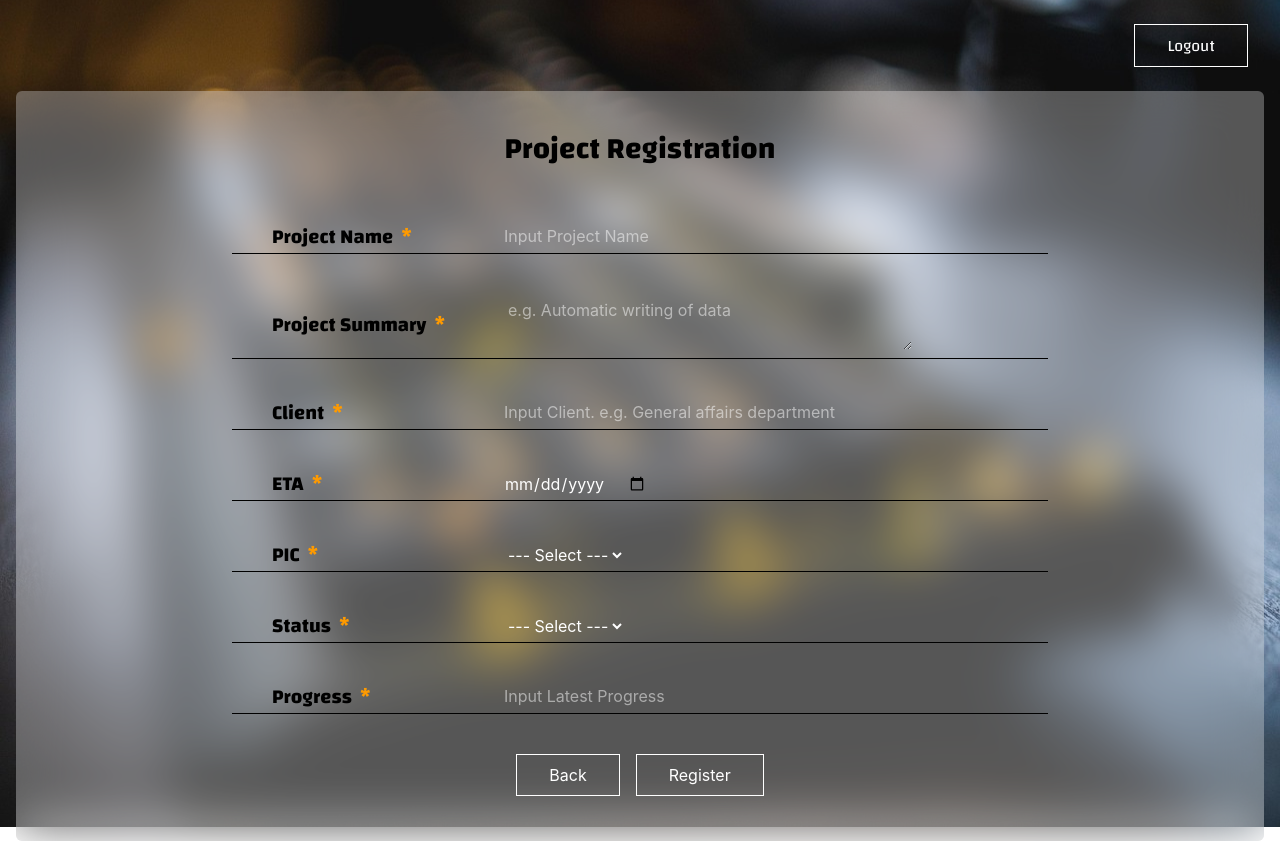
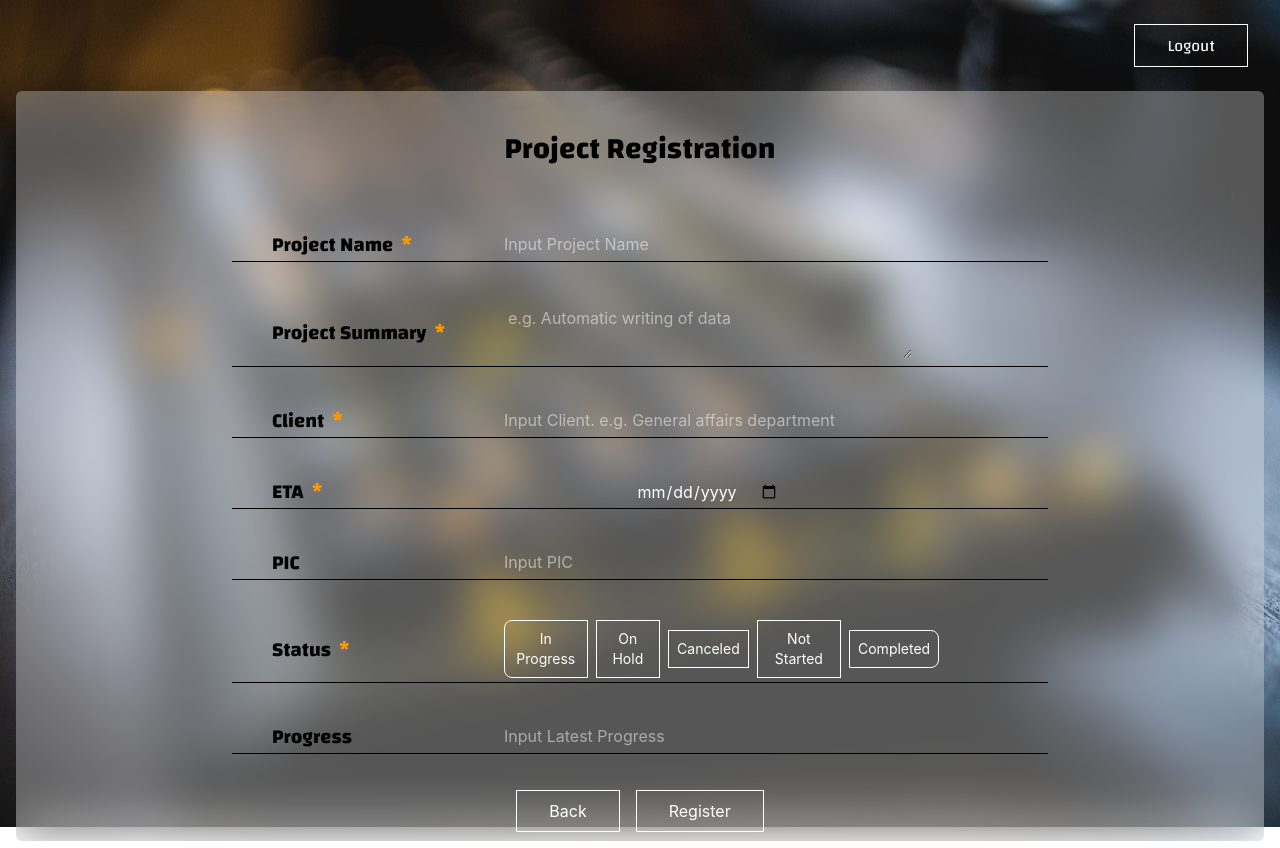
Before and after one commit to i-am-misaki/progress_tracking_app, a React (Vite) app in the folder frontend/: page /project/register in a window 1280 px wide. Built offline with nearby package versions, Linux system fonts and the light colour scheme.

Commit message:
CHANGE: ステータスはラジオボタンに変更

```diff
--- a/frontend/src/pages/project_registration.tsx
+++ b/frontend/src/pages/project_registration.tsx
@@ -1,7 +1,7 @@
 import { useNavigate } from "react-router-dom";
 import { useState } from "react";
 
-
+import { IsEmpty } from "../libs/validation";
 
 
 export default function ProjectRegistration() {
@@ -13,6 +13,34 @@ export default function ProjectRegistration() {
     const [status, setStatus] = useState('');
     const [progress, setProgress] = useState('');
     const [errMsg, setErrMsg] = useState('');
+
+    const handleProjectRegistration = async () => {
+        setErrMsg(""); // エラーをクリア
+        let errMsgList: string[] = [];
+
+        // projectName バリデーション
+        const pnResult = IsEmpty(projectName);
+        if (!pnResult.isValid){
+            errMsgList.push(pnResult.message);
+        }
+        // projectSummary バリデーション
+        const psResult = IsEmpty(projectSummary);
+        if (!psResult.isValid){
+            errMsgList.push(psResult.message);
+        }
+        // client バリデーション
+        const clientResult = IsEmpty(client);
+        if (!clientResult.isValid){
+            errMsgList.push(clientResult.message);
+        }
+        // status バリデーション
+        const statusResult = IsEmpty(status);
+        if (!statusResult.isValid){
+            errMsgList.push(statusResult.message);
+        }
+
+
+    }
 
 
     return (
@@ -27,8 +55,7 @@ export default function ProjectRegistration() {
                     <div className="flex flex-col gap-4 py-4">
                         <div className="flex flex-col text-center gap-3">
                             <h1 className="text-3xl font-bold" style={{ fontFamily: "'Changa', sans-serif" }}>Project Registration</h1>
-                        </div>
-                        <div className="w-full">
+                            <p id="err-msg" className="text-center text-yellow-300 whitespace-pre-wrap">{errMsg}</p>
                             <table className="w-2/3 mx-auto border-collapse">
                                 <tbody>
                                     <tr className="border-b">
@@ -39,6 +66,8 @@ export default function ProjectRegistration() {
                                             <div className="w-3/4 pt-10 pb-0.5">
                                                 <input
                                                     type="text"
+                                                    value={projectName}
+                                                    onChange={e => setProjectName(e.target.value)}
                                                     placeholder="Input Project Name"
                                                     className="w-full pb-0.5 text-white focus:outline-none"/>
                                             </div>
@@ -64,6 +93,8 @@ export default function ProjectRegistration() {
                                             <div className="w-3/4 pt-10 pb-0.5">
                                                 <input
                                                     type="text"
+                                                    value={client}
+                                                    onChange={e => setClient(e.target.value)}
                                                     placeholder="Input Client. e.g. General affairs department"
                                                     className="w-full pb-0.5 text-white focus:outline-none"/>
                                             </div>
@@ -83,13 +114,14 @@ export default function ProjectRegistration() {
                                     </tr>
                                     <tr className="border-b">
                                         <th scope="col" className="w-1/3 p-10 pb-0.5 text-xl text-left" style={{ fontFamily: "'Changa', sans-serif" }}>
-                                            PIC<span className="ml-2 text-amber-500">*</span>
+                                            PIC
                                         </th>
                                         <td>
                                             <div className="w-3/4 pt-10 pb-0.5">
-                                                <select className="text-white">
-                                                    <option value="">--- Select ---</option>
-                                                </select>
+                                                <input
+                                                    type="text"
+                                                    placeholder="Input PIC"
+                                                    className="w-full pb-0.5 text-white focus:outline-none"/>
                                             </div>
                                         </td>
                                     </tr>
@@ -98,21 +130,100 @@ export default function ProjectRegistration() {
                                             Status<span className="ml-2 text-amber-500">*</span>
                                         </th>
                                         <td>
-                                            <div className="w-3/4 pt-10 pb-0.5">
-                                                <select className="text-white">
-                                                    <option value="">--- Select ---</option>
-                                                </select>
+                                            <div className="w-4/5 flex items-center gap-2 pt-10 pb-0.5">
+                                                <div dir="ltr" >
+                                                    <input
+                                                        type="radio"
+                                                        name="status"
+                                                        id="in_progress"
+                                                        value="in_progress"
+                                                        checked={status === "in_progress"}
+                                                        onChange={e => setStatus(e.target.value)}
+                                                        className="hidden peer" />
+                                                    <label
+                                                        htmlFor="in_progress"
+                                                        className="flex flex-col mx-auto text-center border border-white rounded-s-lg p-2 mb-0.5 text-white text-sm hover:bg-white hover:text-black peer-checked:bg-white peer-checked:text-black"
+                                                        >
+                                                        In Progress
+                                                    </label>
+                                                </div>
+                                                <div>
+                                                    <input
+                                                        type="radio"
+                                                        name="status"
+                                                        id="on_hold"
+                                                        value="on_hold"
+                                                        checked={status === "on_hold"}
+                                                        onChange={e => setStatus(e.target.value)}
+                                                        className="hidden peer" />
+                                                    <label
+                                                        htmlFor="on_hold"
+                                                        className="flex flex-col mx-auto text-center border border-white p-2 mb-0.5 text-white text-sm hover:bg-white hover:text-black peer-checked:bg-white peer-checked:text-black"
+                                                    >
+                                                        On Hold
+                                                    </label>
+                                                </div>
+                                                <div>
+                                                    <input
+                                                        type="radio"
+                                                        name="status"
+                                                        id="canceled"
+                                                        value="canceled"
+                                                        checked={status === "canceled"}
+                                                        onChange={e => setStatus(e.target.value)}
+                                                        className="hidden peer" />
+                                                    <label
+                                                        htmlFor="canceled"
+                                                        className="flex flex-col mx-auto text-center border border-white p-2 mb-0.5 text-white text-sm hover:bg-white hover:text-black peer-checked:bg-white peer-checked:text-black"
+                                                    >
+                                                        Canceled
+                                                    </label>
+                                                </div>
+                                                <div>
+                                                    <input
+                                                        type="radio"
+                                                        name="status"
+                                                        id="not_started"
+                                                        value="not_started"
+                                                        checked={status === "not_started"}
+                                                        onChange={e => setStatus(e.target.value)}
+                                                        className="hidden peer" />
+                                                    <label
+                                                        htmlFor="not_started"
+                                                        className="flex flex-col mx-auto text-center border border-white p-2 mb-0.5 text-white text-sm hover:bg-white hover:text-black peer-checked:bg-white peer-checked:text-black"
+                                                        >
+                                                        Not Started
+                                                    </label>
+                                                </div>
+                                                <div dir="rtl">
+                                                    <input
+                                                        type="radio"
+                                                        name="status"
+                                                        id="completed"
+                                                        value="completed"
+                                                        checked={status === "completed"}
+                                                        onChange={e => setStatus(e.target.value)}
+                                                        className="hidden peer" />
+                                                    <label
+                                                        htmlFor="completed"
+                                                        className="flex flex-col mx-auto text-center border border-white rounded-s-lg p-2 mb-0.5 text-white text-sm hover:bg-white hover:text-black peer-checked:bg-white peer-checked:text-black"
+                                                        >
+                                                            Completed
+                                                    </label>
+                                                </div>
                                             </div>
                                         </td>
                                     </tr>
                                     <tr className="border-b">
                                         <th scope="col" className="w-1/3 p-10 pb-0.5 text-xl text-left" style={{ fontFamily: "'Changa', sans-serif" }}>
-                                            Progress<span className="ml-2 text-amber-500">*</span>
+                                            Progress
                                         </th>
                                         <td>
                                             <div className="w-3/4 pt-10 pb-0.5">
                                                 <input
                                                     type="text"
+                                                    value={progress}
+                                                    onChange={e => setProgress(e.target.value)}
                                                     placeholder="Input Latest Progress"
                                                     className="w-full pb-0.5 text-white focus:outline-none"/>
                                             </div>
@@ -120,7 +231,7 @@ export default function ProjectRegistration() {
                                     </tr>
                                 </tbody>
                             </table>
-                            <div className="flex justify-center items-center gap-4 mt-4">
+                            <div className="flex justify-center items-center gap-4">
                                 <button
                                     type="button"
                                     className="group border border-white text-white py-2 px-8 mt-6 cursor-pointer hover:bg-white hover:text-black transition-colors"
@@ -131,6 +242,7 @@ export default function ProjectRegistration() {
                                 <button
                                     type="button"
                                     className="group border border-white text-white py-2 px-8 mt-6 cursor-pointer hover:bg-white hover:text-black transition-colors"
+                                    onClick={handleProjectRegistration}
                                     >
                                     Register
                                 </button>
```
